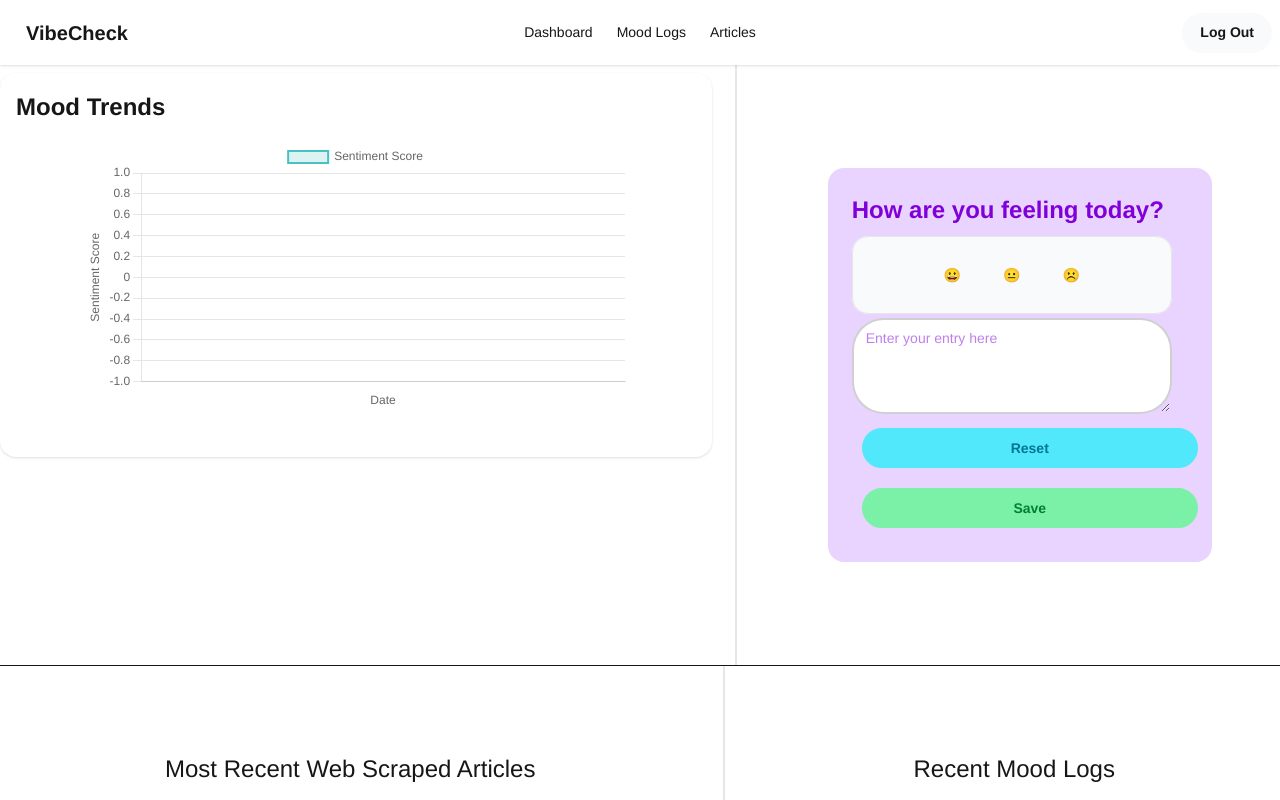
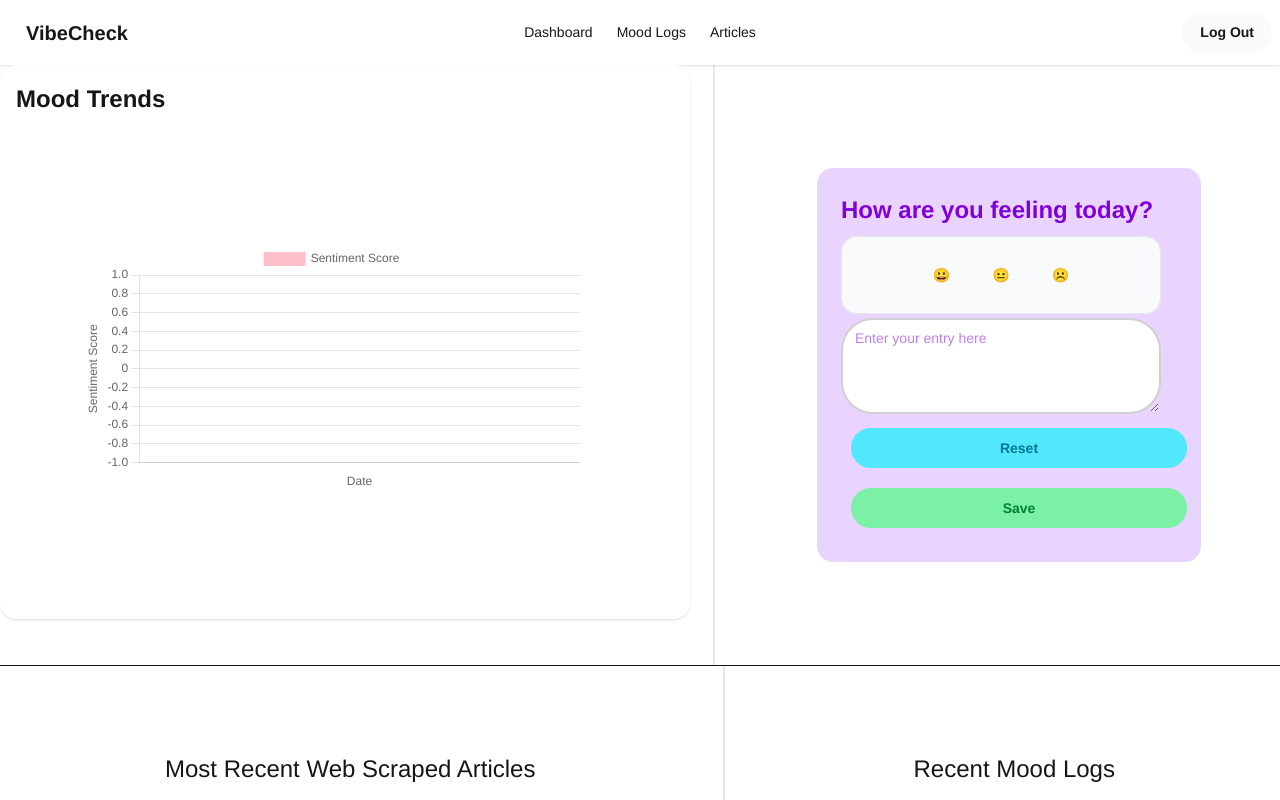
Before and after one commit to stmcpeters/VibeCheck, a React (Vite) app in the folder client/: page /dashboard in a window 1280 px wide. Shown: the top 800 px of the page. Built offline with nearby package versions, Linux system fonts and the light colour scheme; no server answers.

Commit message:
Update chart colors to use pink for consistency and adjust chart height for better layout

```diff
--- a/client/src/components/Chart.jsx
+++ b/client/src/components/Chart.jsx
@@ -29,12 +29,12 @@ export default function Chart({ moodLogs }) {
       {
         label: 'Sentiment Score',
         data: filteredLogs.map((log) => log.sentiment_score),
-        borderColor: 'rgba(75, 192, 192, 1)',
-        backgroundColor: 'rgba(75, 192, 192, 0.2)',
+        borderColor: 'pink',
+        backgroundColor: 'pink',
         borderWidth: 2,
         tension: 0.4, // Smooth curve
         pointRadius: 4,
-        pointBackgroundColor: 'rgba(75, 192, 192, 1)',
+        pointBackgroundColor: 'pink',
       },
     ],
   };
@@ -72,7 +72,7 @@ export default function Chart({ moodLogs }) {
   return (
     <div className="card bg-base-100 w-full shadow-sm p-4">
       <h2 className="card-title text-center mb-4">Mood Trends</h2>
-      <div style={{ width: '80%', height: '300px', margin: '0 auto' }}>
+      <div style={{ width: '80%', height: '250px', margin: '110px auto' }}>
         <Line data={data} options={options} />
       </div>
     </div>
```
